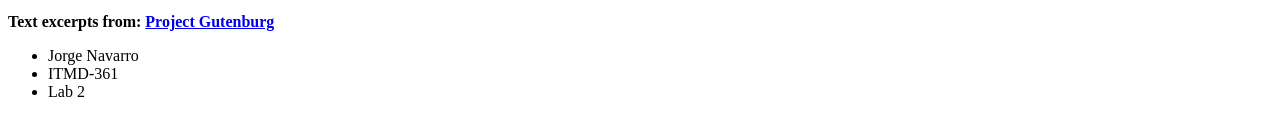
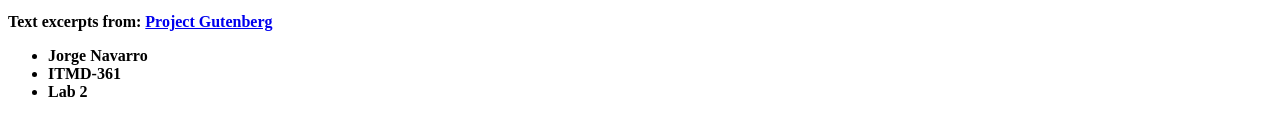
Before and after one commit to jorgenavarro1/Lab-ll, a plain HTML site: page index.html in a window 1280 px wide. Shown: the part 851-965 px from the top of the page. Drawn offline with Linux system fonts and the light colour scheme.

Commit message:
Adding strong to last 3 lines

```diff
--- a/index.html
+++ b/index.html
@@ -37,11 +37,11 @@
 		<h2><em>The Wonderful Wizard of Oz</em>, by L.Frank Baum</h2>
 		<p>Dorothy lived in the midst of the great Kansas prairies, with Uncle Henry, who was a farmer, and Aunt Em, who was the farmer's wife.  Their house was small, for the lumber to build it had to be carried by wagon many miles.  There were four walls, a floor and a roof, which made one room; and this room contained a rusty looking cookstove, a cupboard for the dishes, a table, three or four chairs, and the beds.  Uncle Henry and Aunt Em had a big bed in one corner, and Dorothy a little bed in another corner.  There was no garret at all, and no cellar--except a small hole dug in the ground, called a cyclone cellar, where the family could go in case one of those great whirlwinds arose, mighty enough to crush any building in its path.  It was reached by a trap door in the middle of the floor, from which a ladder led down into the small, dark hole.</p>
 		<p>When Dorothy stood in the doorway and looked around, she could see nothing but the great gray prairie on every side.  Not a tree nor a house broke the broad sweep of flat country that reached to the edge of the sky in all directions.  The sun had baked the plowed land into a gray mass, with little cracks running through it.  Even the grass was not green, for the sun had burned the tops of the long blades until they were the same gray color to be seen everywhere.  Once the house had been painted, but the sun blistered the paint and the rains washed it away, and now the house was as dull and gray as everything else.</p>
-		<p><strong>Text excerpts from: <a href="http://www.gutenberg.org">Project Gutenburg</a></strong></p>
+		<p><strong>Text excerpts from: <a href="http://www.gutenberg.org">Project Gutenberg</a></strong></p>
 		<ul>
-			<li>Jorge Navarro</li>
-			<li>ITMD-361</li>
-			<li>Lab 2</li>
+			<li><strong>Jorge Navarro</strong></li>
+			<li><strong>ITMD-361</strong></li>
+			<li><strong>Lab 2</strong></li>
 		</ul>
 	</body>
 </html>
```
